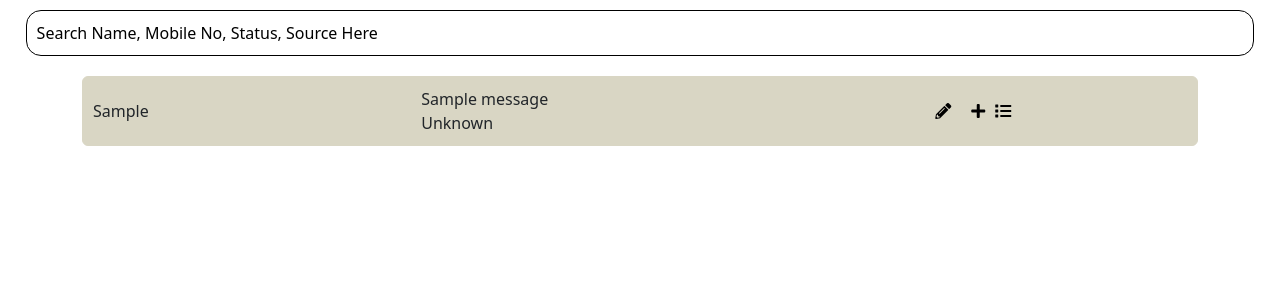
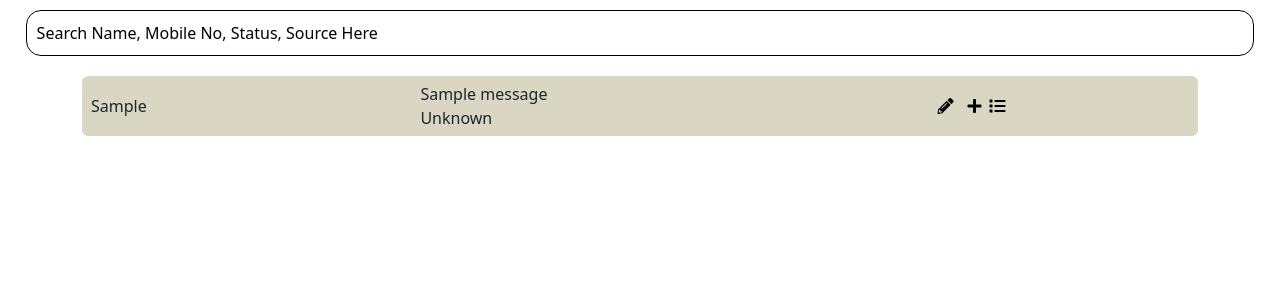
Before and after one commit to SunilLimje1979/drishtis_crm, a Django app: page /drishtis_crm/view_lead/ in a window 1280 px wide. Shown: the part 55-355 px from the top of the page. Run offline with Django 5.2, Linux system fonts and the light colour scheme; tables that the repository leaves empty hold one stand-in row (values such as "Sample post"); a database or web service that is not in the repository returns one stand-in record (values such as "Sample title"); data that the repository does not hold is empty.

Commit message:
commit message

```diff
--- a/templates/crm/view_lead.html
+++ b/templates/crm/view_lead.html
@@ -58,7 +58,6 @@
             border-radius: 10px;
             margin-top: 15px;
             height: 20px; /* Example height */
-            height: 20px; /* Example height */
             width: 100%; /* Example width */
             box-shadow: 0 4px 6px rgba(0, 0, 0, 0.5); /* Shadow style */
         }
@@ -68,9 +67,10 @@
         #listContainer li {
             border: 1px solid #D9D6C4; /* Yellow border */
             background-color:rgb(217,214,196); /* Yellow background */
-            padding: 10px; /* Add padding */
-            margin-bottom: 12px; /* Add margin bottom for spacing */
+            padding: 5px 8px; /* Reduced padding */
+            margin-bottom: 8px; /* Reduced margin */
             font-size: 1rem; /* Increase text font size */
+            word-wrap: break-word; /* Ensure text wraps within the list item */
         }
         .list-group-item {
             display: flex;
@@ -86,6 +86,9 @@
         .list-group-item .section-20 {
             width: 23%;
         }
+        .list-group-item .section-20 a {
+            padding: 0 1px; /* Reduced padding around icons */
+        }
         .name {
             margin-right: 0px; /* Adjust the margin as needed */
         }
@@ -95,7 +98,7 @@
         .list-group-item a {
             text-decoration: none;
             color: black; /* Change color as needed */
-            font-size: 1 rem; /* Increase icon size */
+            font-size: 1rem; /* Increase icon size */
         }
         .list-group-item a:hover {
             color: gray; /* Change color as needed */
@@ -105,16 +108,20 @@
             justify-content: space-between;
             align-items: center;
             margin-top: 5px; /* Adjust the margin as needed */
-            font-size: 0.9 rem; /* Increase text font size */
+            font-size: 0.9rem; /* Increase text font size */
         }
         .flex-grow {
             flex-grow: 1;
         }
         .action-icons {
             display: flex;
-            gap: 10px;
+            gap: 6px;
         }
+
+
+
     </style>
+
 </head>
 <body>
     <!-- Navbar with menu drawer icon -->
```
